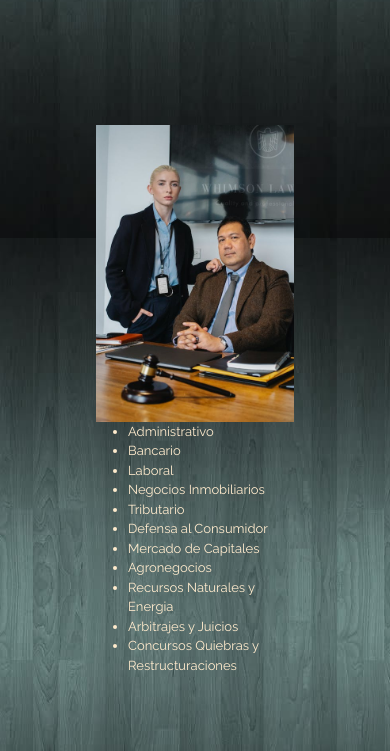
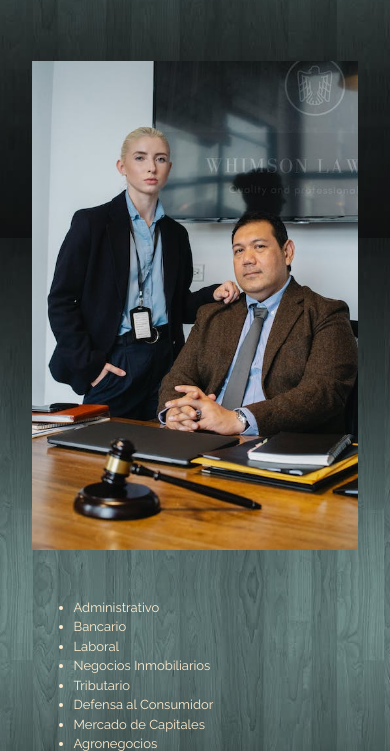
Before and after one commit to Manubs00000/Estudio-Juridico-Gutierrez-Y-Pozzetta, a plain HTML site: page pages/servicios.html in a window 390 px wide. Shown: the part 606-1357 px from the top of the page. Drawn offline with nearby package versions, Linux system fonts and the light colour scheme.

Commit message:
saque el padding a servicios contactenos y arregle el background para version mobile

```diff
--- a/css/style.css
+++ b/css/style.css
@@ -9,6 +9,7 @@
 
 .body{
     background-image: url(../images/background.jpg);
+    background-position: center;
     background-size: cover;
     background-attachment: fixed;
     background-repeat: no-repeat;
@@ -475,19 +476,28 @@ header {
         display: flex;
         flex-wrap: wrap;
         font-size: small;
+        padding: 0%;
     }
 }
 
 @media (max-width: 700px) {
     .abogados-1-2{
         max-width: 100%;
-        height: auto
+        height: auto;
+        padding-bottom: 3rem;
+    }
+}
+
+@media (max-width: 700px) {
+    .servicios-lista ul{
+        padding: 0%;
     }
 }
 @media (max-width: 700px) {
     .contacto-formulario{
         display: flex;
         flex-wrap: wrap;
+        padding: 0%;
     }
 }
 @media (max-width: 700px) {
--- a/pages/servicios.html
+++ b/pages/servicios.html
@@ -29,7 +29,7 @@
     <main>
         <div class="abogados-servicios">
             <img class="abogados-1-2" src="../images/abogado12.jpg" alt="abogados-1-2">
-            <div>
+            <div class="servicios-lista">
                 <ul>
                     <li>Administrativo</li>
                     <li>Bancario</li>
```
